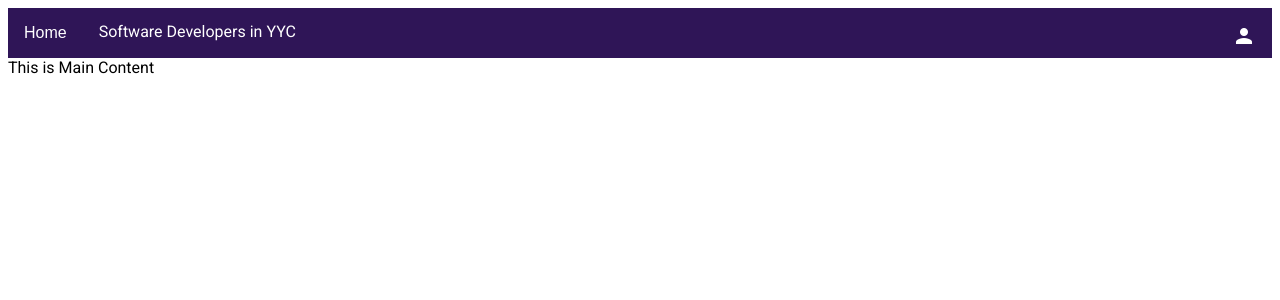
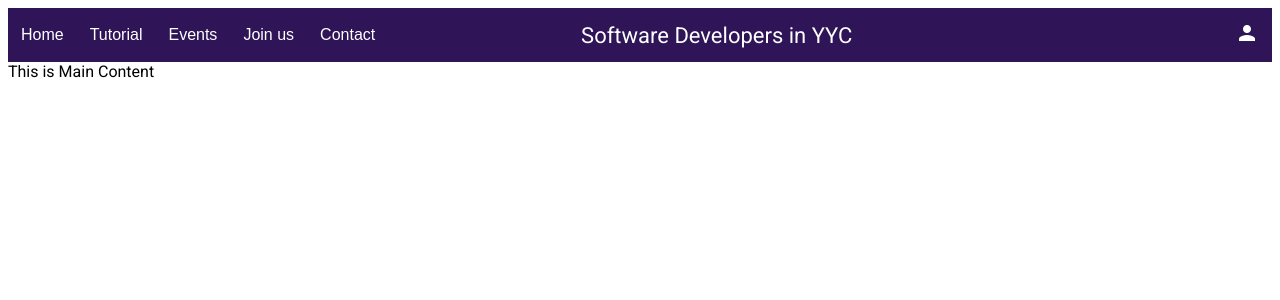
Before and after one commit to SenjorWhite/sdyyc-react-website, a React (Create React App) app: page / in a window 1280 px wide. Shown: the top 300 px of the page. Built offline with nearby package versions, Linux system fonts and the light colour scheme.

Commit message:
Changed: Replaced float with flexbox.

```diff
--- a/src/components/NavBar.js
+++ b/src/components/NavBar.js
@@ -6,14 +6,24 @@ class NavBar extends Component {
         return (
             <div className="NavBar">
                 <ul className="nav-ul">
-                    <li className="nav-li" style={{ float: "left" }}>
-                        <button className="nav-button" onClick={this.props.openSideBar}>
-                            Home
-                        </button>
+                    <li>
+                        <button>Home</button>
                     </li>
-                    <li className="nav-li" style={{ float: "left" }}><a href="/" className="title"> Software Developers in YYC</a></li>
-                    <li className="nav-li" >
-                        <button className="nav-button">
+                    <li>
+                        <button>Tutorial</button>
+                    </li>
+                    <li>
+                        <button>Events</button>
+                    </li>
+                    <li>
+                        <button>Join us</button>
+                    </li>
+                    <li>
+                        <button>Contact</button>
+                    </li>
+                    <li className="title"><span>Software Developers in YYC</span></li>
+                    <li className="right" >
+                        <button className="user-button">
                             <i className="material-icons" >person</i>
                         </button>
                     </li>
--- a/src/styles/NavBar.scss
+++ b/src/styles/NavBar.scss
@@ -1,36 +1,37 @@
 .nav-ul {
+    display: flex;
     list-style-type: none;
     margin: 0;
     padding: 0;
-    max-block-size: 50px;
-    overflow: hidden;
     background-color: #2f1557;
 }
 
 .title {
-    display: block;
+    margin-left: auto;
+    margin-right: auto;
+    align-self: center;
     border: none;
     background-color: #2f1557;
     padding: 14px 16px;
     color: white;
-    font-size: 16px;
+    font-size: 22px;
     text-align: center;
     text-decoration: none;
 }
 
-.nav-li {
-    float: right;
+.right {
+    margin-left: auto;
 }
 
-.nav-li {
-    display: block;
+.nav-ul li {
+    display: flex;
 }
 
-.nav-button {
-    display: block;
+.nav-ul button {
     border: none;
+    padding: 12px;
+    margin: 1px;
     background-color: #2f1557;
-    padding: 16px 16px;
     color: white;
     font-size: 16px;
     text-align: center;
@@ -38,10 +39,14 @@
     cursor: pointer;
 }
 
-.nav-button:focus {
+.nav-ul button:focus {
     outline-color: #2f1557;
 }
 
-.nav-button:hover {
+.nav-ul button:hover {
     background-color: #694F91;
 }
+
+.user-button {
+    border-radius: 50%;
+}
```
